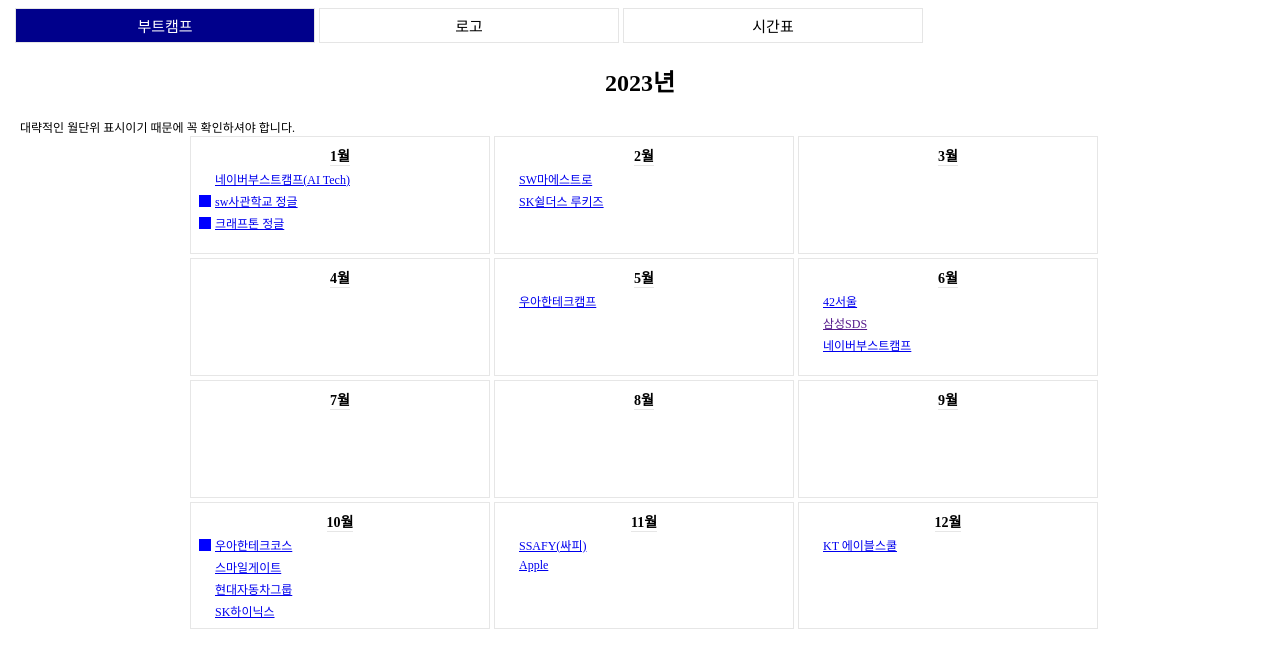
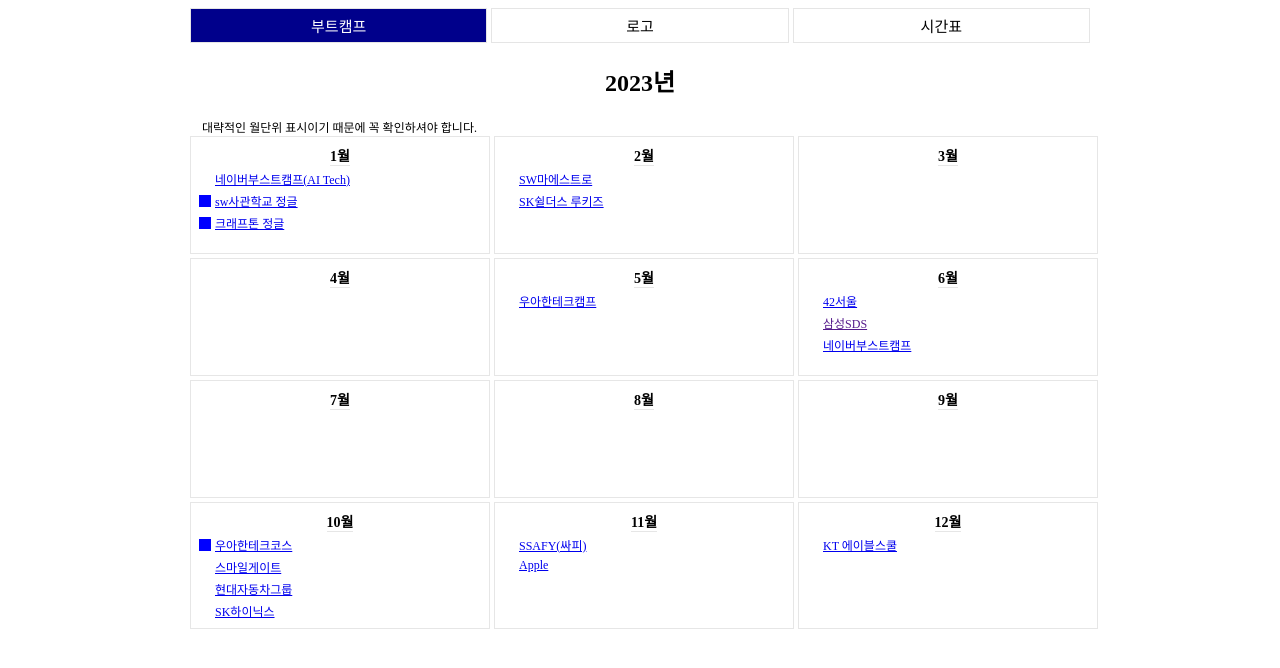
Before and after one commit to yeon-kk/sw-calendar, a React (Create React App) app: page / in a window 1280 px wide. Both pictures are taken after a click on the button "부트캠프". Shown: the top 668 px of the page. Built offline with nearby package versions, Linux system fonts and the light colour scheme.

Commit message:
Fix: css 수정

```diff
--- a/src/App.module.css
+++ b/src/App.module.css
@@ -1,8 +1,9 @@
 .navLayout{
+    width: 900px;
     display: flex;
     flex-direction: row;
     gap :4px;
-    margin: 0 7px
+    margin: auto;
 }
 .navButton {
     width: 300px;
--- a/src/pages/calendar/Calendar.module.css
+++ b/src/pages/calendar/Calendar.module.css
@@ -44,7 +44,7 @@
     background-color: blue;
 }
 .explain{
-    width: 100%;
+    width: 900px;
     padding-left: 24px;
     text-align: left;
     font-size: 12px;
```
